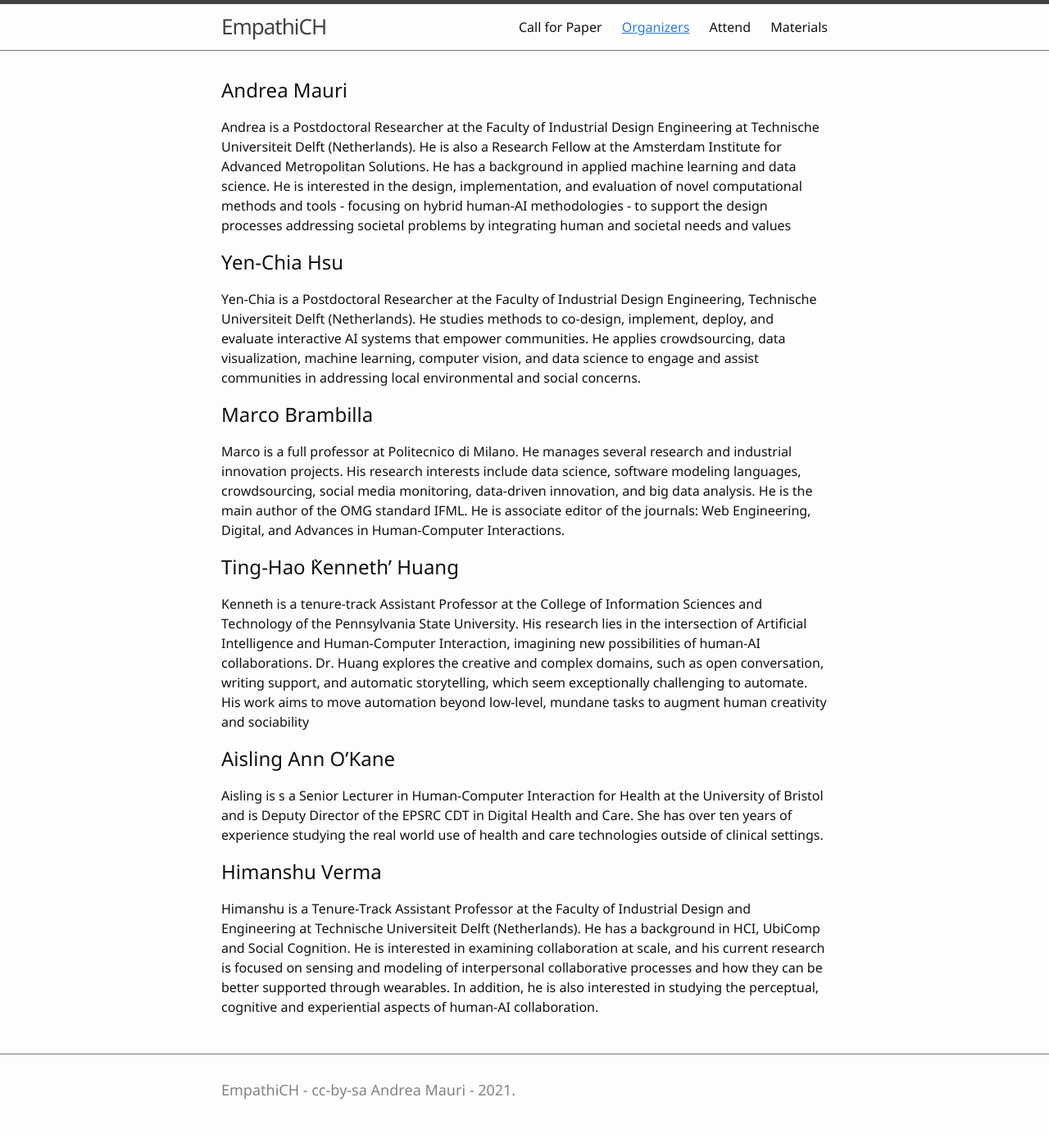
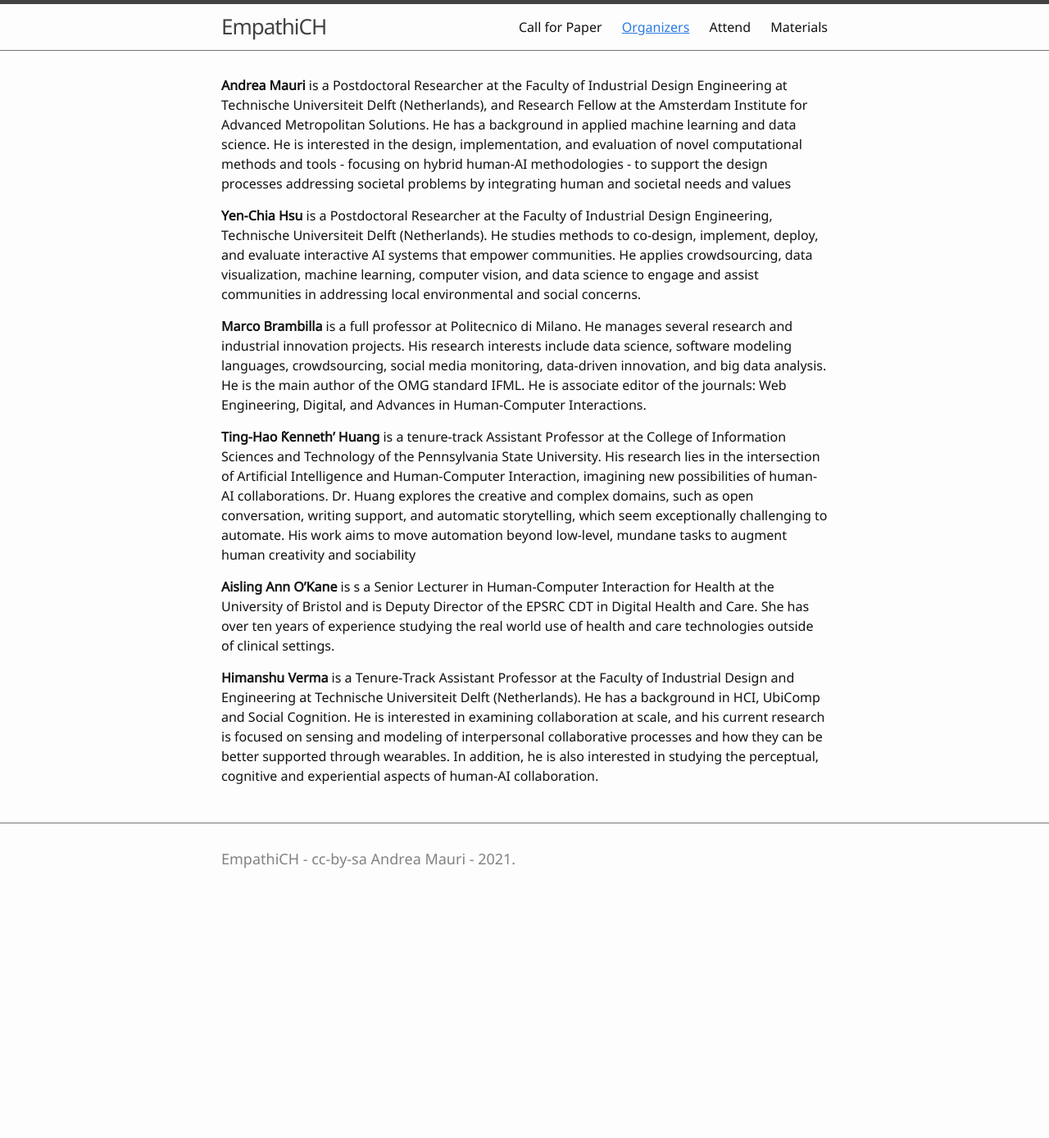
Before and after one commit to empathiCH/empathiCH.github.io, a Jekyll site: the page built from 1-organizers.md, in a window 1280 px wide. Shown: the whole page at 82% size. Built offline with Jekyll 4.4.1, drawn with Linux system fonts in a browser that asks for light colours; after the commit the page ends 1107 px from its top, so only the background shows below that.

Commit message:
reducing the text

```diff
--- a/1-organizers.md
+++ b/1-organizers.md
@@ -3,27 +3,14 @@ title: Organizers
 nav: true
 ---
 
+**Andrea Mauri** is a Postdoctoral Researcher at the Faculty of Industrial Design Engineering at Technische Universiteit Delft (Netherlands), and Research Fellow at the Amsterdam Institute for Advanced Metropolitan Solutions. He has a background in applied machine learning and data science. He is interested in the design, implementation, and evaluation of novel computational methods and tools - focusing on hybrid human-AI methodologies - to support the design processes addressing societal problems by integrating human and societal needs and values
 
-## Andrea Mauri
+**Yen-Chia Hsu** is a Postdoctoral Researcher at the Faculty of Industrial Design Engineering, Technische Universiteit Delft (Netherlands). He studies methods to co-design, implement, deploy, and evaluate interactive AI systems that empower communities. He applies crowdsourcing, data visualization, machine learning, computer vision, and data science to engage and assist communities in addressing local environmental and social concerns.
 
-Andrea is a Postdoctoral Researcher at the Faculty of Industrial Design Engineering at Technische Universiteit Delft (Netherlands). He is also a Research Fellow at the Amsterdam Institute for Advanced Metropolitan Solutions. He has a background in applied machine learning and data science. He is interested in the design, implementation, and evaluation of novel computational methods and tools - focusing on hybrid human-AI methodologies - to support the design processes addressing societal problems by integrating human and societal needs and values
+**Marco Brambilla** is a full professor at Politecnico di Milano. He manages several research and industrial innovation projects. His research interests include data science, software modeling languages, crowdsourcing, social media monitoring, data-driven innovation, and big data analysis. He is the main author of the OMG standard IFML. He is associate editor of the journals: Web Engineering, Digital, and Advances in Human-Computer Interactions.
 
-## Yen-Chia Hsu
+**Ting-Hao `Kenneth' Huang** is a tenure-track Assistant Professor at the College of Information Sciences and Technology of the Pennsylvania State University. His research lies in the intersection of Artificial Intelligence and Human-Computer Interaction, imagining new possibilities of human-AI collaborations. Dr. Huang explores the creative and complex domains, such as open conversation, writing support, and automatic storytelling, which seem exceptionally challenging to automate. His work aims to move automation beyond low-level, mundane tasks to augment human creativity and sociability
 
-Yen-Chia is a Postdoctoral Researcher at the Faculty of Industrial Design Engineering, Technische Universiteit Delft (Netherlands). He studies methods to co-design, implement, deploy, and evaluate interactive AI systems that empower communities. He applies crowdsourcing, data visualization, machine learning, computer vision, and data science to engage and assist communities in addressing local environmental and social concerns.
+**Aisling Ann O'Kane** is s a Senior Lecturer in Human-Computer Interaction for Health at the University of Bristol and is Deputy Director of the EPSRC CDT in Digital Health and Care. She has over ten years of experience studying the real world use of health and care technologies outside of clinical settings.
 
-## Marco Brambilla
-
-Marco is a full professor at Politecnico di Milano. He manages several research and industrial innovation projects. His research interests include data science, software modeling languages, crowdsourcing, social media monitoring, data-driven innovation, and big data analysis. He is the main author of the OMG standard IFML. He is associate editor of the journals: Web Engineering, Digital, and Advances in Human-Computer Interactions.
-
-## Ting-Hao `Kenneth' Huang
-
-Kenneth is a tenure-track Assistant Professor at the College of Information Sciences and Technology of the Pennsylvania State University. His research lies in the intersection of Artificial Intelligence and Human-Computer Interaction, imagining new possibilities of human-AI collaborations. Dr. Huang explores the creative and complex domains, such as open conversation, writing support, and automatic storytelling, which seem exceptionally challenging to automate. His work aims to move automation beyond low-level, mundane tasks to augment human creativity and sociability
-
-## Aisling Ann O'Kane
-
-Aisling is s a Senior Lecturer in Human-Computer Interaction for Health at the University of Bristol and is Deputy Director of the EPSRC CDT in Digital Health and Care. She has over ten years of experience studying the real world use of health and care technologies outside of clinical settings.
-
-## Himanshu Verma
-
-Himanshu is a Tenure-Track Assistant Professor at the Faculty of Industrial Design and Engineering at Technische Universiteit Delft (Netherlands). He has a background in HCI, UbiComp and Social Cognition. He is interested in examining collaboration at scale, and his current research is focused on sensing and modeling of interpersonal collaborative processes and how they can be better supported through wearables. In addition, he is also interested in studying the perceptual, cognitive and experiential aspects of human-AI collaboration.
+**Himanshu Verma** is a Tenure-Track Assistant Professor at the Faculty of Industrial Design and Engineering at Technische Universiteit Delft (Netherlands). He has a background in HCI, UbiComp and Social Cognition. He is interested in examining collaboration at scale, and his current research is focused on sensing and modeling of interpersonal collaborative processes and how they can be better supported through wearables. In addition, he is also interested in studying the perceptual, cognitive and experiential aspects of human-AI collaboration.
```
Also changed, not shown: index.md (+7 -5 lines).
